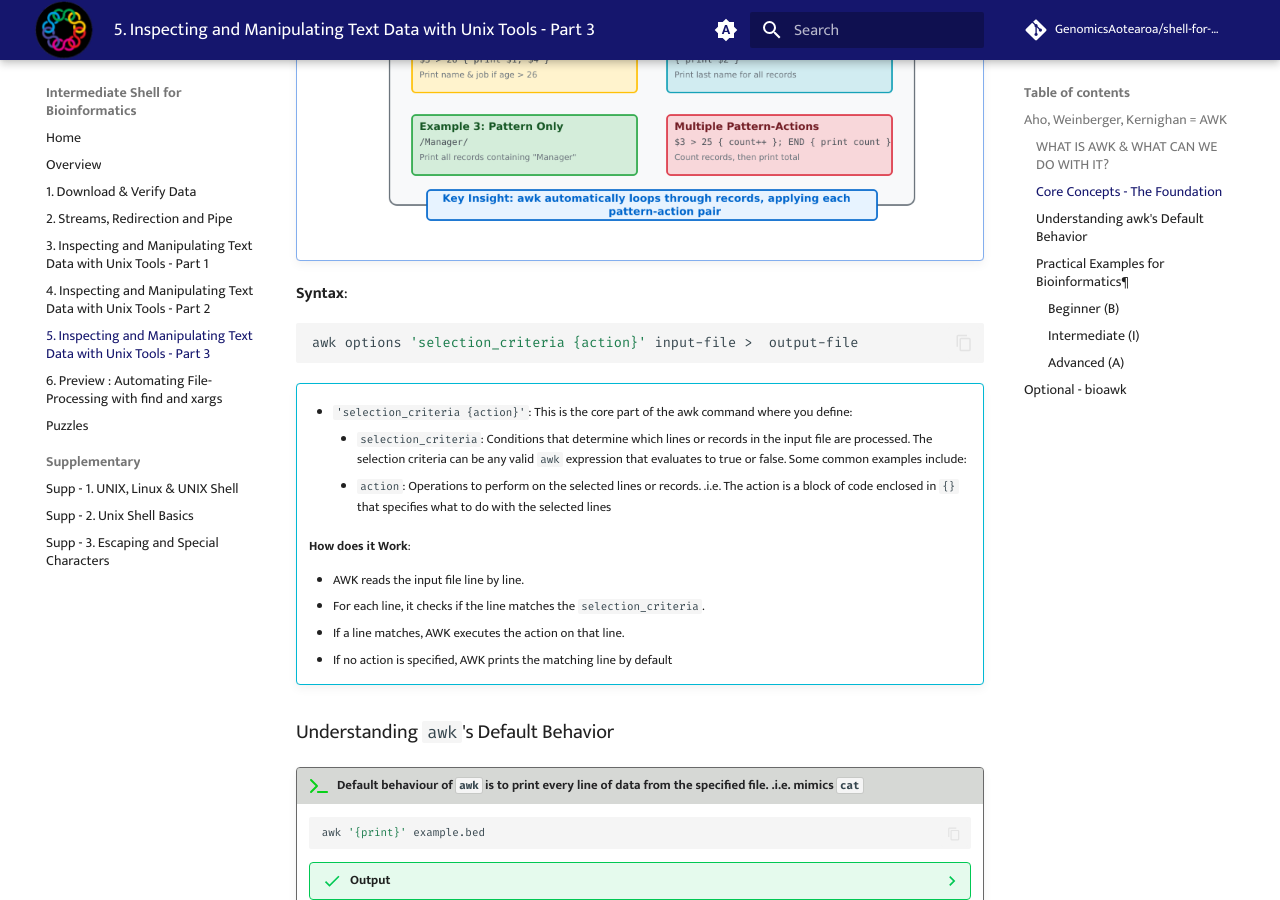
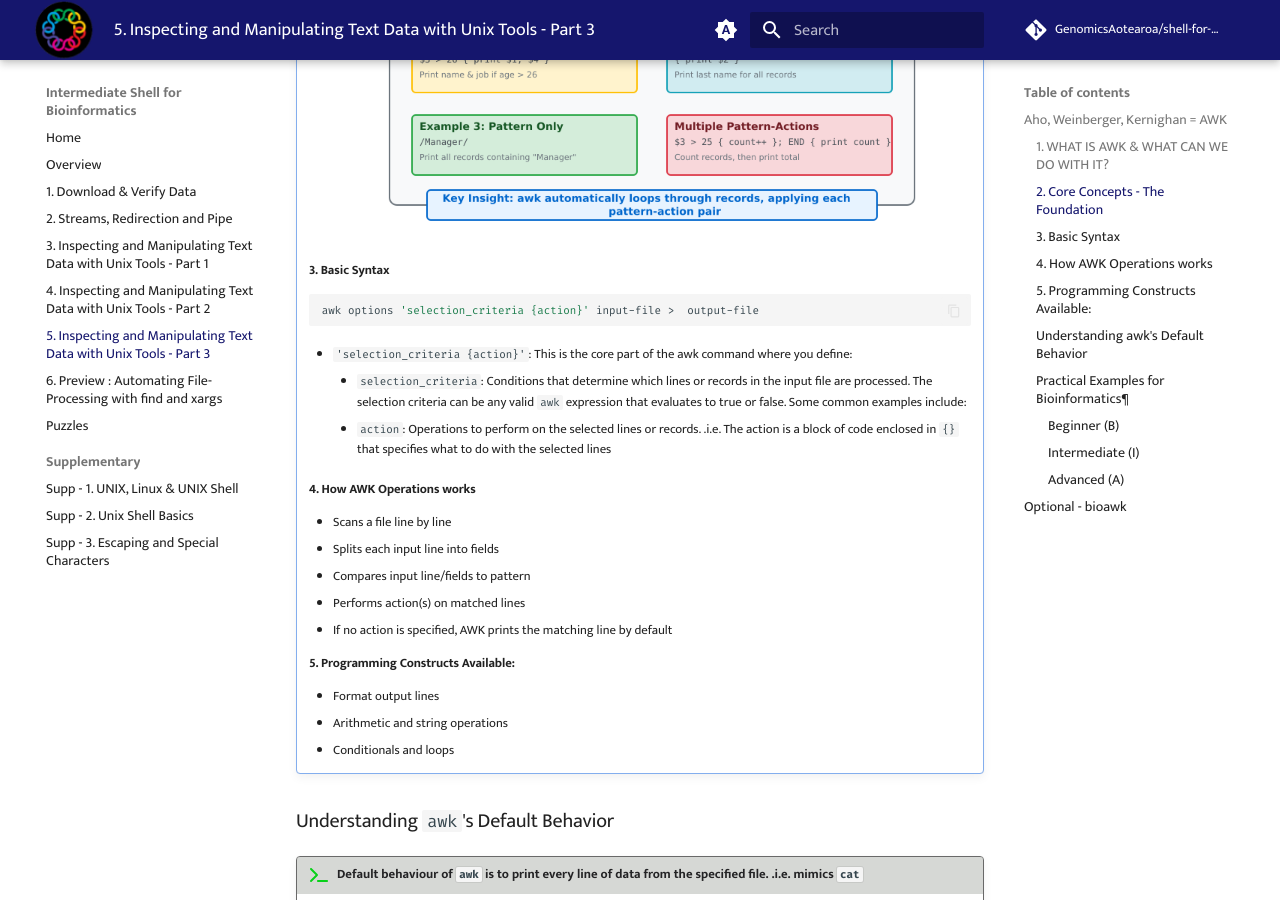
Before and after one commit to GenomicsAotearoa/shell-for-bioinformatics, an MkDocs documentation site: the page built from docs/6_inspectmanipulate3.md, in a window 1280 px wide and 900 px high, scrolled down 1520 px. Built offline with MkDocs 1.6.1 and Material for MkDocs 9.7.7, drawn with Linux system fonts in a browser that asks for light colours; comment, search, counter and statistics services are not loaded; some of the changed text lies outside the part shown.

Commit message:
more awk restructuring

````diff
--- a/docs/6_inspectmanipulate3.md
+++ b/docs/6_inspectmanipulate3.md
@@ -12,14 +12,15 @@
 ## Aho, Weinberger, Kernighan = AWK
 
 ???+ circle-info "Introduction to AWK"
-    #### WHAT IS AWK & WHAT CAN WE DO WITH IT?
+    #### 1. WHAT IS AWK & WHAT CAN WE DO WITH IT?
     Awk is a scripting language used for manipulating data and generating reports. The awk command programming language requires no compiling and allows the user to use variables, numeric functions, string functions, and logical operators. Awk is mostly used for pattern scanning and processing. It searches one or more files to see if they contain lines that match with the specified patterns and then perform the associated actions.
 
     1. Transform data files
     2. Automation
     3. Produce formatted reports
 
-    #### Core Concepts - The Foundation
+
+    #### 2. Core Concepts - The Foundation
 
     There are two key parts for understanding the Awk language: how Awk processes records, and pattern-action pairs. The rest of the language is quite simple.
 
@@ -30,24 +31,29 @@
     </figure>
 
 
-**Syntax**:
-
-```bash
-awk options 'selection_criteria {action}' input-file >  output-file
-```
-!!! info ""
+    #### 3. Basic Syntax
+    ```bash
+    awk options 'selection_criteria {action}' input-file >  output-file
+    ```
 
     - `'selection_criteria {action}'`: This is the core part of the awk command where you define:
 
         - `selection_criteria`: Conditions that determine which lines or records in the input file are processed. The selection criteria can be any valid `awk` expression that evaluates to true or false. Some common examples include:
         - `action`: Operations to perform on the selected lines or records. .i.e. The action is a block of code enclosed in `{}` that specifies what to do with the selected lines
 
-    **How does it Work**:
+    #### 4. How AWK Operations works
+    - Scans a file line by line
+    - Splits each input line into fields
+    - Compares input line/fields to pattern
+    - Performs action(s) on matched lines
+    - If no action is specified, AWK prints the matching line by default
 
-    - AWK reads the input file line by line.
-    - For each line, it checks if the line matches the `selection_criteria`.
-    - If a line matches, AWK executes the action on that line.
-    - If no action is specified, AWK prints the matching line by default
+    #### 5. Programming Constructs Available:
+    - Format output lines
+    - Arithmetic and string operations
+    - Conditionals and loops
+
+
 
 ### Understanding `awk`'s Default Behavior
 
````
